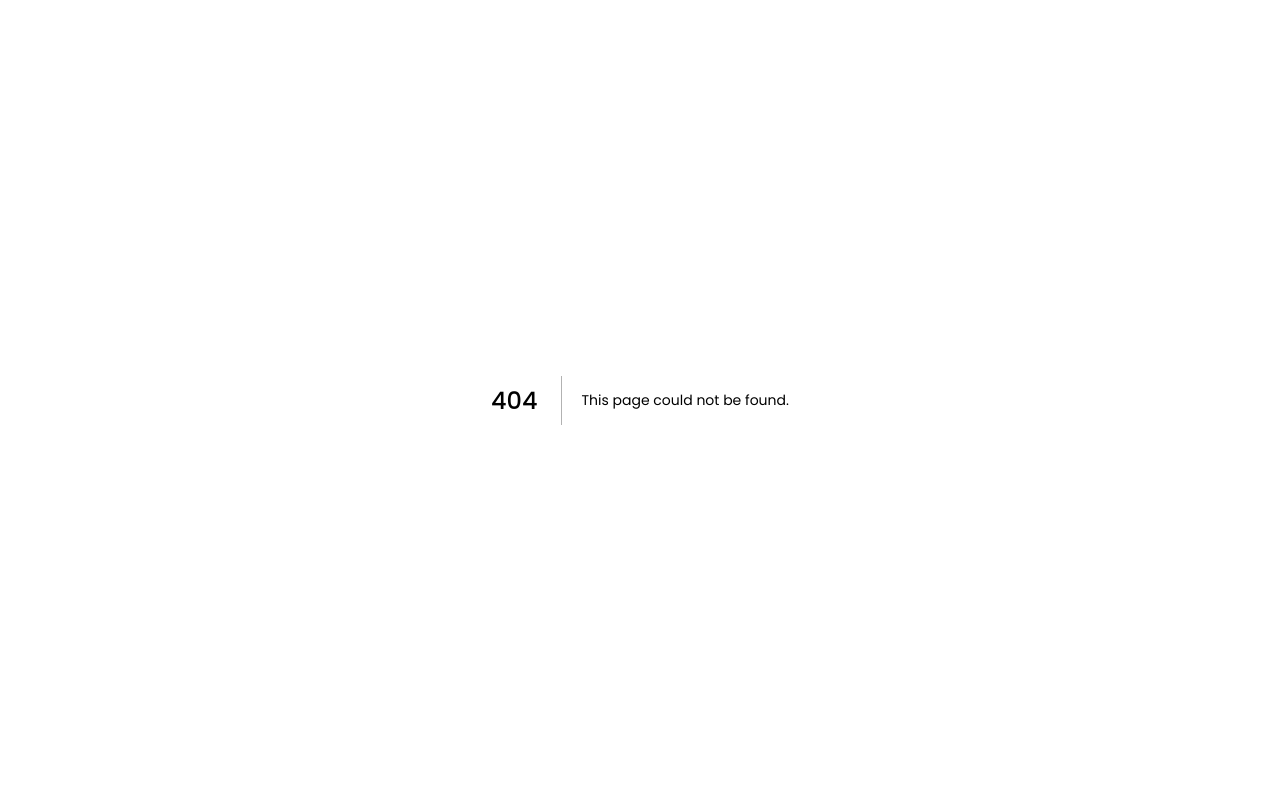
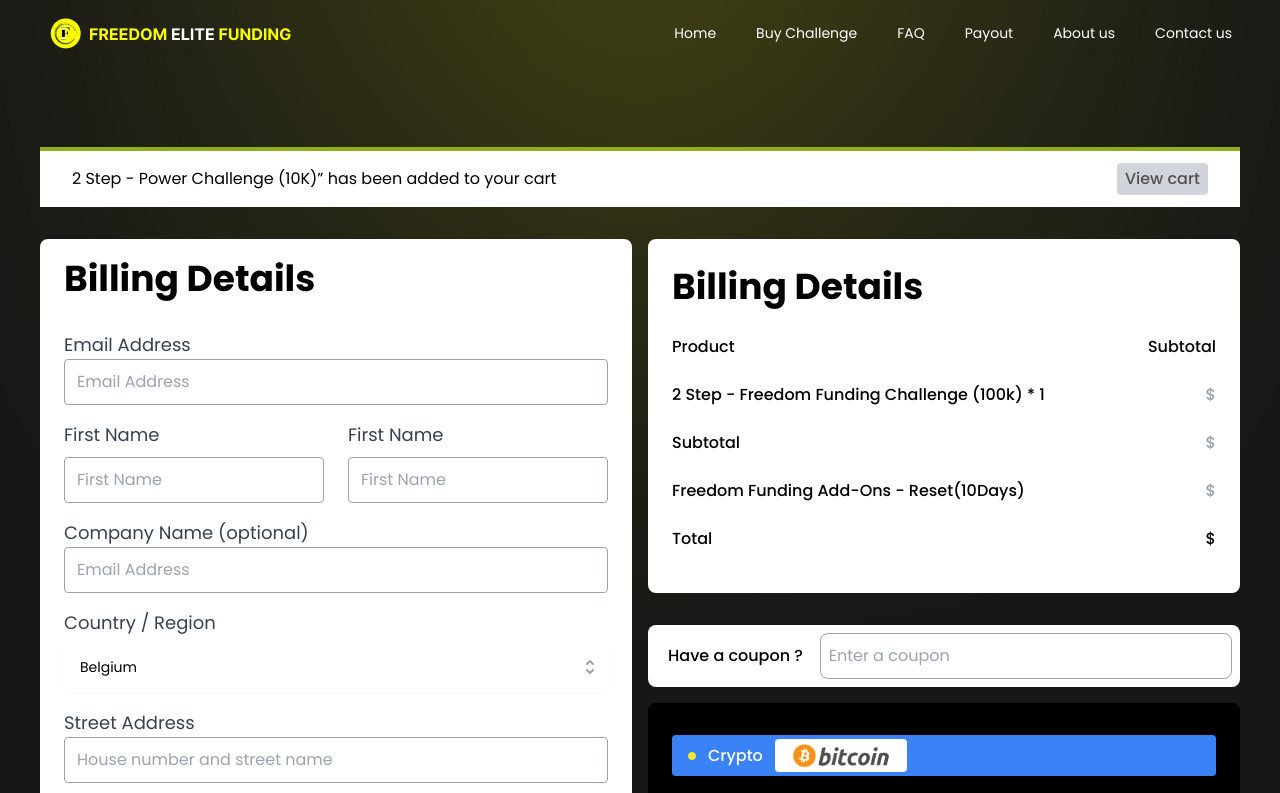
Before and after one commit to ghayas9/freedom-elite-funding, a Next.js app: page /checkout/1 in a window 1280 px wide. Before the commit this address had no page. Shown: the top 793 px of the page. Built offline with nearby package versions, Linux system fonts and the light colour scheme.

Commit message:
use order number

```diff
--- a/src/pages/checkout.tsx
+++ b/src/pages/checkout/[id].tsx
@@ -1,10 +1,12 @@
+"use client";
+
 import Layout from "@/components/Layout";
 import CountrySelector from "@/components/selector";
-import { COUNTRIES } from "../lib/countaries";
+import { COUNTRIES } from "../../lib/countaries";
 import { SelectMenuOption } from "@/lib/types";
 import React, { useMemo, useState } from "react";
 import Select from "react-select";
-import { Eye, Tick } from "../svgs/faq";
+import { Eye, Tick } from "../../svgs/faq";
 import Header from "@/components/Header";
 import FooterCheckout from "@/components/FooterCheckout";
 import Image from "next/image";
@@ -36,6 +38,50 @@
       prevMethod === method ? "" : method
     );
   };
+
+  const payout = [
+    {
+      id: "640a22c5-01ab-436f-b2b8-1cb6b129dc0c",
+      price: "2698.11",
+    },
+    {
+      id: "ef2ee873-bbd2-4bcb-9eeb-6b2923b5a161",
+      price: "1056.88",
+    },
+    {
+      id: "fd57d661-3657-4294-98bb-d21b49aee61a",
+      price: "450.78",
+    },
+    {
+      id: "669500e5-9148-469a-8b73-5c416185aa1b",
+      price: "2167.00",
+    },
+    {
+      id: "5b41ca5f-45c6-4272-ac13-fdde9b0421a5",
+      price: "1589.45",
+    },
+    {
+      id: "0862154f-ac72-467d-9bd1-b063eeca4652",
+      price: "2800.43",
+    },
+    {
+      id: "28a92ff0-420a-44c6-8de8-fd1dc600bbfe",
+      price: "1757.94",
+    },
+    {
+      id: "cbf2a5eb-4bc0-4a32-97bc-aa47fab2f7b8",
+      price: "320.55",
+    },
+    {
+      id: "6c6b9989-db3c-40ee-9426-0cf14f07ac49",
+      price: "3056.10",
+    },
+  ];
+
+  const price = useMemo(() => {
+    return payout?.find((e) => e?.id === router?.query?.id);
+  }, []);
+
   return (
     <>
       <div className="bg-secondary relative z-10 px-4 md:px-0">
@@ -204,22 +250,22 @@
                   <p className="text-black font-medium">
                     2 Step - Freedom Funding Challenge (100k) * 1
                   </p>
-                  <p className="text-gray-400 font-medium">$499.00</p>
+                  <p className="text-gray-400 font-medium">${price?.price}</p>
                 </div>
 
                 <div className="flex justify-between items-center w-full py-3">
                   <p className="text-black font-medium">Subtotal</p>
-                  <p className="text-gray-400 font-medium">$499.00</p>
+                  <p className="text-gray-400 font-medium">${price?.price}</p>
                 </div>
                 <div className="flex justify-between items-center w-full py-3">
                   <p className="text-black font-medium">
                     Freedom Funding Add-Ons - Reset(10Days)
                   </p>
-                  <p className="text-gray-400 font-medium">$49.90</p>
+                  <p className="text-gray-400 font-medium">${price?.price}</p>
                 </div>
                 <div className="flex justify-between items-center w-full py-3">
                   <p className="text-black font-medium">Total</p>
-                  <p className="text-black font-medium">$49.90</p>
+                  <p className="text-black font-medium">${price?.price}</p>
                 </div>
               </div>
               <div className="bg-white col-span-3 rounded-lg px-2 py-2 mt-8">
@@ -460,7 +506,7 @@
                   </label>
                 </div>
                 <button
-                  onClick={() => router.push("/order")}
+                  onClick={() => router.push("/order/" + router?.query?.id)}
                   className="w-full bg-customYellow rounded-full h-[58px] mt-6 font-semibold"
                 >
                   Process to payment
--- a/src/pages/order.tsx
+++ b/src/pages/order/[id].tsx
@@ -1,17 +1,62 @@
+"use client";
+
 import Footer from "@/components/Footer";
 import FooterCheckout from "@/components/FooterCheckout";
 import Header from "@/components/Header";
 import Image from "next/image";
 import { useRouter } from "next/router";
-import React, { useEffect } from "react";
+import React, { useEffect, useMemo } from "react";
 
 function Order() {
   const router = useRouter();
 
   useEffect(() => {
     setTimeout(() => {
-      router.push("/payment");
+      router.push("/payment/" + order?.id);
     }, 15000);
+  }, []);
+
+  const orders = [
+    {
+      id: "640a22c5-01ab-436f-b2b8-1cb6b129dc0c",
+      price: "2698.11",
+    },
+    {
+      id: "ef2ee873-bbd2-4bcb-9eeb-6b2923b5a161",
+      price: "1056.88",
+    },
+    {
+      id: "fd57d661-3657-4294-98bb-d21b49aee61a",
+      price: "450.78",
+    },
+    {
+      id: "669500e5-9148-469a-8b73-5c416185aa1b",
+      price: "2167.00",
+    },
+    {
+      id: "5b41ca5f-45c6-4272-ac13-fdde9b0421a5",
+      price: "1589.45",
+    },
+    {
+      id: "0862154f-ac72-467d-9bd1-b063eeca4652",
+      price: "2800.43",
+    },
+    {
+      id: "28a92ff0-420a-44c6-8de8-fd1dc600bbfe",
+      price: "1757.94",
+    },
+    {
+      id: "cbf2a5eb-4bc0-4a32-97bc-aa47fab2f7b8",
+      price: "320.55",
+    },
+    {
+      id: "6c6b9989-db3c-40ee-9426-0cf14f07ac49",
+      price: "3056.10",
+    },
+  ];
+
+  const order = useMemo(() => {
+    return orders?.find((o) => o.id === router?.query?.id);
   }, []);
   return (
     <div className="w-full bg-secondary">
@@ -20,7 +65,9 @@
         <div className="w-1/3 rounded-lg border border-[#FAFF00] px-3 py-3">
           <div>
             <h1 className="text-white text-sm font-medium">order Number:</h1>
-            <h1 className="text-white text-xl font-semibold">7410</h1>
+            <h1 className="text-white text-xl font-semibold">
+              {Math.floor(Math.random() * 9999 + 1001)}
+            </h1>
             <div className="w-full border border-[#FAFF00] mt-2" />
           </div>
           <div className="mt-2">
@@ -38,7 +85,9 @@
                 height={16}
               />
             </span>
-            <h1 className="text-white text-xl font-semibold">$548.16</h1>
+            <h1 className="text-white text-xl font-semibold">
+              ${order?.price}
+            </h1>
             <div className="w-full border border-[#FAFF00] mt-2" />
           </div>
           <div className="mt-2">
--- a/src/pages/payment.tsx
+++ b/src/pages/payment/[id].tsx
@@ -2,14 +2,19 @@
 import Header from "@/components/Header";
 import Image from "next/image";
 import { useRouter } from "next/router";
-import React, { useEffect, useState } from "react";
+import React, { useEffect, useMemo, useState } from "react";
 
 export default function Payment() {
   const router = useRouter();
   const [time, setTime] = useState(900);
   const [isCopied, setIsCopied] = useState(0);
   const [showdropdown, setShowDropdown] = useState(false);
-  const [selectedImage, setSelectedImage] = useState("/images/Tether_Logo.png");
+  const [selectedImage, setSelectedImage] = useState({
+    image: "/images/Tether_Logo.png",
+    name: "Tether",
+    wallet: "TjrQ0qi3rQetpCZ4Q1E7n4UYWjh3H1Hsg",
+    icon: "",
+  });
 
   const handleClick = () => {
     setShowDropdown(!showdropdown);
@@ -52,17 +57,72 @@
   const dropdown = [
     {
       image: "/images/Tether_Logo1.png",
+      name: "Tether",
+      wallet: "TjrQ0qi3rQetpCZ4Q1E7n4UYWjh3H1Hsg",
+      icon: "",
     },
     {
       image: "/images/bitcoin.webp",
+      name: "Bitcoin",
+      wallet: "TjrQ0qi3rQetpCZ4Q1E7n4UYWjh3H1Hsg",
+      icon: "",
     },
     {
       image: "/images/ethereum.png",
+      name: "Ethereum",
+      wallet: "TjrQ0qi3rQetpCZ4Q1E7n4UYWjh3H1Hsg",
+      icon: "",
     },
     {
       image: "/images/litecoin.png",
+      name: "Litecoin",
+      wallet: "TjrQ0qi3rQetpCZ4Q1E7n4UYWjh3H1Hsg",
+      icon: "",
     },
   ];
+
+  const payments = [
+    {
+      id: "640a22c5-01ab-436f-b2b8-1cb6b129dc0c",
+      price: "2698.11",
+    },
+    {
+      id: "ef2ee873-bbd2-4bcb-9eeb-6b2923b5a161",
+      price: "1056.88",
+    },
+    {
+      id: "fd57d661-3657-4294-98bb-d21b49aee61a",
+      price: "450.78",
+    },
+    {
+      id: "669500e5-9148-469a-8b73-5c416185aa1b",
+      price: "2167.00",
+    },
+    {
+      id: "5b41ca5f-45c6-4272-ac13-fdde9b0421a5",
+      price: "1589.45",
+    },
+    {
+      id: "0862154f-ac72-467d-9bd1-b063eeca4652",
+      price: "2800.43",
+    },
+    {
+      id: "28a92ff0-420a-44c6-8de8-fd1dc600bbfe",
+      price: "1757.94",
+    },
+    {
+      id: "cbf2a5eb-4bc0-4a32-97bc-aa47fab2f7b8",
+      price: "320.55",
+    },
+    {
+      id: "6c6b9989-db3c-40ee-9426-0cf14f07ac49",
+      price: "3056.10",
+    },
+  ];
+
+  const payment = useMemo(() => {
+    return payments.find((payment) => payment.id === router.query.id);
+  }, []);
   return (
     <div className="bg-secondary">
       <Header />
@@ -81,7 +141,7 @@
         <div className="w-full mx-auto flex items-start justify-center gap-2">
           <Image
             className="w-8 h-6"
-            src={"/images/tether.jpg"}
+            src={selectedImage?.icon}
             alt=""
             width={0}
             height={0}
@@ -96,11 +156,11 @@
           onClick={handleClick}
         >
           <Image
-            src={selectedImage}
+            src={selectedImage?.image}
             alt=""
             width={0}
             height={0}
-            className="w-[100px] h-8"
+            className="h-8 w-auto"
           />
 
           <Image
@@ -122,7 +182,7 @@
                 <span
                   key={index}
                   className="hover:bg-white cursor-pointer block px-3 py-1"
-                  onClick={() => handleItemClick(e.image)}
+                  onClick={() => handleItemClick(e)}
                 >
                   <Image
                     src={e?.image}
@@ -158,13 +218,15 @@
         <div className="mt-2">
           <h1 className="text-[20px] font-semibold ">Amount</h1>
           <div className="w-full flex justify-between bg-[#EDEDED] px-4 py-2 rounded relative">
-            548.16 ETH (ERC20)
+            {payment?.price} ETH (ERC20)
             <Image
               alt=""
               src="/images/bxs_copy.png"
               width={24}
               height={18}
-              onClick={() => copyToClipboard("548.16 ETH (ERC20)", 1)}
+              onClick={() =>
+                copyToClipboard(`${payment?.price} ETH (ERC20)`, 1)
+              }
               className={`absolute top-1/2 -translate-y-1/2 right-4 cursor-pointer ${
                 isCopied == 1 ? "opacity-50" : ""
               }`}
@@ -175,15 +237,13 @@
         <div className="mt-2">
           <h1 className="text-[20px] font-semibold ">Address</h1>
           <div className="w-full flex justify-between bg-[#EDEDED] px-4 py-2 rounded relative">
-            TjrQ0qi3rQetpCZ4Q1E7n4UYWjh3H1Hsg
+            {selectedImage?.wallet}
             <Image
               alt=""
               src="/images/bxs_copy.png"
               width={24}
               height={18}
-              onClick={() =>
-                copyToClipboard("TjrQ0qi3rQetpCZ4Q1E7n4UYWjh3H1Hsg", 2)
-              }
+              onClick={() => copyToClipboard(selectedImage?.wallet, 2)}
               className={`absolute top-1/2 -translate-y-1/2 right-4 cursor-pointer ${
                 isCopied === 2 ? "opacity-50" : ""
               }`}
--- a/src/pages/payout.tsx
+++ b/src/pages/payout.tsx
@@ -2,10 +2,49 @@
 import WhatPeopleSay from "@/components/WhatPeopleSay";
 import Image from "next/image";
 import { useRouter } from "next/router";
+import { it } from "node:test";
 import React from "react";
 
 export default function Payout() {
-  const router  = useRouter();
+  const router = useRouter();
+  const data = [
+    {
+      id: "640a22c5-01ab-436f-b2b8-1cb6b129dc0c",
+      price: "2698.11",
+    },
+    {
+      id: "ef2ee873-bbd2-4bcb-9eeb-6b2923b5a161",
+      price: "1056.88",
+    },
+    {
+      id: "fd57d661-3657-4294-98bb-d21b49aee61a",
+      price: "450.78",
+    },
+    {
+      id: "669500e5-9148-469a-8b73-5c416185aa1b",
+      price: "2167.00",
+    },
+    {
+      id: "5b41ca5f-45c6-4272-ac13-fdde9b0421a5",
+      price: "1589.45",
+    },
+    {
+      id: "0862154f-ac72-467d-9bd1-b063eeca4652",
+      price: "2800.43",
+    },
+    {
+      id: "28a92ff0-420a-44c6-8de8-fd1dc600bbfe",
+      price: "1757.94",
+    },
+    {
+      id: "cbf2a5eb-4bc0-4a32-97bc-aa47fab2f7b8",
+      price: "320.55",
+    },
+    {
+      id: "6c6b9989-db3c-40ee-9426-0cf14f07ac49",
+      price: "3056.10",
+    },
+  ];
   return (
     <Layout>
       <div className="max-w-[1200px] mx-auto px-2 flex flex-col items-center justify-center ">
@@ -18,7 +57,7 @@
         </p>
 
         <div className="grid grid-cols-1 sm:grid-cols-2 md:grid-cols-3 gap-2 my-12 ">
-          {Array.from({ length: 9 })?.map((_, index) => (
+          {data?.map((item, index) => (
             <Image
               key={index}
               src={`/images/card-${index + 1}.png`}
@@ -26,7 +65,7 @@
               unoptimized
               width={0}
               height={0}
-              onClick={()=>router?.push("/checkout")}
+              onClick={() => router?.push("/checkout/" + item?.id)}
               className="w-full aspect-square"
             />
           ))}
```
